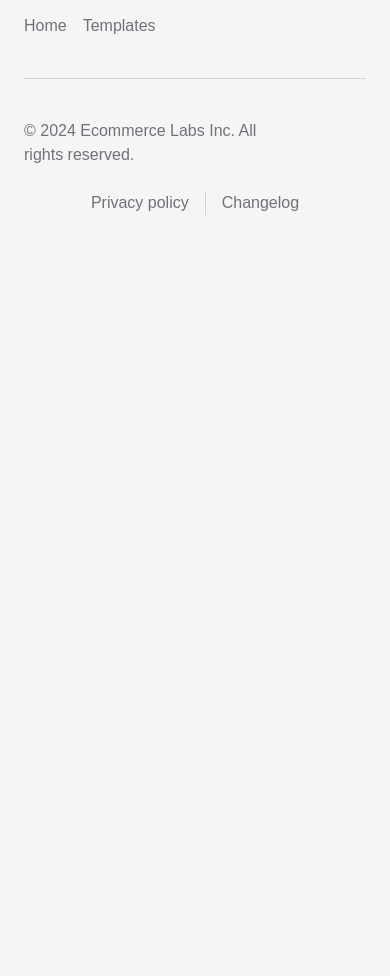
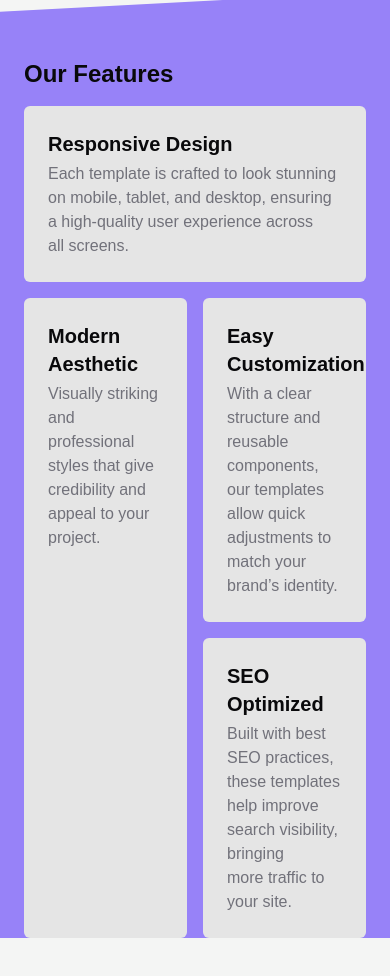
Before and after one commit to santiago-federici/templates-ecommerce, a Next.js app: page / in a window 390 px wide. Shown: the part 1260-2236 px from the top of the page. Before the commit the page ends 1515 px from the top, so only its background shows below. Built offline with nearby package versions, Linux system fonts and the light colour scheme; a web font is replaced by a local one.

Commit message:
refactor: features section style

```diff
--- a/src/app/layout.tsx
+++ b/src/app/layout.tsx
@@ -33,11 +33,11 @@ export default function RootLayout({
   return (
     <html lang="en">
       <body
-        className={`${onest.variable} ${thunder.variable} flex flex-col gap-20 antialiased`}
+        className={`${onest.variable} ${thunder.variable} flex flex-col gap-40 antialiased`}
       >
         <ThemeProvider attribute="class" defaultTheme="system" enableSystem>
           <Header />
-          <main className="flex-1">{children}</main>
+          <main className="flex-1 space-y-60 overflow-hidden">{children}</main>
           <Footer />
         </ThemeProvider>
       </body>
--- a/src/app/page.tsx
+++ b/src/app/page.tsx
@@ -1,9 +1,12 @@
+import FeaturesSection from "@/components/home-page/features-section";
 import HeroSection from "@/components/home-page/hero-section";
 
 export default async function HomePage() {
   return (
     <>
       <HeroSection />
+
+      <FeaturesSection />
     </>
   );
 }
--- a/src/components/home-page/feature-card.tsx
+++ b/src/components/home-page/feature-card.tsx
@@ -1,69 +1,23 @@
 import { cn } from "@/lib/utils";
 
-interface CustomStyles {
-  bgColor?: string;
-  titleColor?: string;
-  descriptionColor?: string;
-  imgClassName?: string;
-  cardClassName?: string;
+interface Props {
+  title: string;
+  description: string;
+  className?: string;
 }
 
-interface FeatureCardProps {
-  title: string;
-  description: string;
-  img: string;
-  imgHover?: string;
-  alt: string;
-  customStyles?: CustomStyles;
-}
-
-export default function FeatureCard({
-  title,
-  description,
-  img,
-  imgHover,
-  alt,
-  customStyles = {},
-}: FeatureCardProps) {
-  const {
-    bgColor = "bg-gray-300",
-    titleColor = "text-gray-900",
-    descriptionColor = "text-gray-700",
-    imgClassName = "absolute bottom-0 right-0 hidden md:block",
-    cardClassName = "",
-  } = customStyles;
-
+export default function FeatureCard({ title, description, className }: Props) {
   return (
     <article
       className={cn(
-        "group relative h-full w-full cursor-pointer overflow-hidden rounded-md p-8",
-        bgColor,
-        cardClassName,
+        "relative h-full w-full cursor-pointer overflow-hidden rounded-md bg-neutral-200 p-6 dark:bg-neutral-800",
+        className,
       )}
     >
       <div className="max-w-80 space-y-1">
-        <p className={cn("text-xl font-semibold", titleColor)}>{title}</p>
-        <p className={cn(descriptionColor)}>{description}</p>
+        <p className="text-xl font-semibold text-foreground">{title}</p>
+        <p className="text-muted-foreground">{description}</p>
       </div>
-      {/* eslint-disable-next-line @next/next/no-img-element */}
-      <img
-        src={img}
-        alt={alt}
-        className={cn("duration-300", imgClassName, {
-          "group-hover:opacity-0": imgHover,
-        })}
-      />
-      {imgHover && (
-        // eslint-disable-next-line @next/next/no-img-element
-        <img
-          src={imgHover}
-          alt={alt}
-          className={cn(
-            "absolute opacity-0 duration-300 group-hover:opacity-100",
-            imgClassName,
-          )}
-        />
-      )}
     </article>
   );
 }
--- a/src/components/home-page/features-section.tsx
+++ b/src/components/home-page/features-section.tsx
@@ -1,4 +1,4 @@
-import SectionWrapper from "../section-wrapper";
+import Wrapper from "../wrapper";
 import FeatureCard from "./feature-card";
 
 const featureCards = [
@@ -6,69 +6,35 @@ const featureCards = [
     title: "Responsive Design",
     description:
       "Each template is crafted to look stunning on mobile, tablet, and desktop, ensuring a high-quality user experience across all screens.",
-    img: "/feature-repsonsive-design.webp",
-    imgHover: "/feature-repsonsive-design-hover.webp",
-    alt: "Image of a web browse that turns into a mobile phone when hovered",
-    customStyles: {
-      bgColor: "bg-[#FFCA3A]",
-      titleColor: "text-yellow-950",
-      descriptionColor: "text-yellow-700",
-      imgClassName:
-        "absolute -bottom-12 xl:bottom-0 -right-4 lg:right-0 hidden md:block max-lg:w-1/2",
-      cardClassName: "lg:col-span-2",
-    },
+    className: "col-span-2",
   },
   {
     title: "Modern Aesthetic",
     description:
       "Visually striking and professional styles that give credibility and appeal to your project.",
-    img: "/feature-modern-aesthetic.webp",
-    alt: "Image of a simple layout that gets bigger when hovered",
-    customStyles: {
-      bgColor: "bg-[#FF7777]",
-      titleColor: "text-red-950",
-      descriptionColor: "text-red-900",
-      imgClassName:
-        "absolute w-1/3 lg:w-3/4 -bottom-12 -right-8 hidden md:block group-hover:bottom-0 group-hover:right-0",
-      cardClassName: "lg:row-span-2",
-    },
+    className: "row-span-2",
   },
   {
     title: "Easy Customization",
     description:
       "With a clear structure and reusable components, our templates allow quick adjustments to match your brand’s identity.",
-    img: "/feature-easy-customization.webp",
-    alt: "Image of a brush that gets bigger when hovered",
-    customStyles: {
-      bgColor: "bg-[#AED8FF]",
-      titleColor: "text-blue-900",
-      descriptionColor: "text-blue-700",
-      imgClassName:
-        "absolute bottom-0 right-0 group-hover:right-8 group-hover:scale-125 group-hover:-rotate-12 -group-hover4botto12 lg:bottom-0-4 hidden md:block",
-    },
+    className: "",
   },
   {
     title: "SEO Optimized",
     description:
       "Built with best SEO practices, these templates help improve search visibility, bringing more traffic to your site.",
-    img: "/feature-seo-optimized.webp",
-    alt: "Image of a magnifying glass that gets bigger when hovered",
-    customStyles: {
-      bgColor: "bg-[#FFEBFF]",
-      titleColor: "text-pink-900",
-      descriptionColor: "text-pink-700",
-      imgClassName:
-        "absolute bottom-4 right-4 group-hover:right-12 group-hover:bottom-12 group-hover:-rotate-12 -group-hover4scal12 lg:bottom-0-125 hidden md:block",
-    },
+    className: "",
   },
 ];
 
 export default function FeaturesSection() {
   return (
-    <SectionWrapper sectionBgColor="bg-white" className="py-32">
-      <h2 className="text-2xl font-semibold">
-        Our <span className="text-primary">Features</span>
-      </h2>
+    <section className="relative">
+      <div className="absolute -left-10 -top-16 -z-10 h-full w-[200%] -rotate-3 bg-primary md:-top-24 xl:-top-36"></div>
+      <div className="absolute -bottom-20 left-0 -z-10 h-1/2 w-[200%] bg-primary"></div>
+      <Wrapper>
+        <h2 className="mb-4 text-2xl font-semibold">Our Features</h2>
 
         <div className="grid gap-4 lg:h-[650px] lg:grid-cols-3 lg:grid-rows-2">
           {featureCards.map((card) => (
@@ -76,13 +42,11 @@ export default function FeaturesSection() {
               key={card.title}
               title={card.title}
               description={card.description}
-            img={card.img}
-            imgHover={card.imgHover}
-            alt={card.alt}
-            customStyles={card.customStyles}
+              className={card.className}
             />
           ))}
         </div>
-    </SectionWrapper>
+      </Wrapper>
+    </section>
   );
 }
```
Lines whose indentation alone changed are shown as unchanged.
